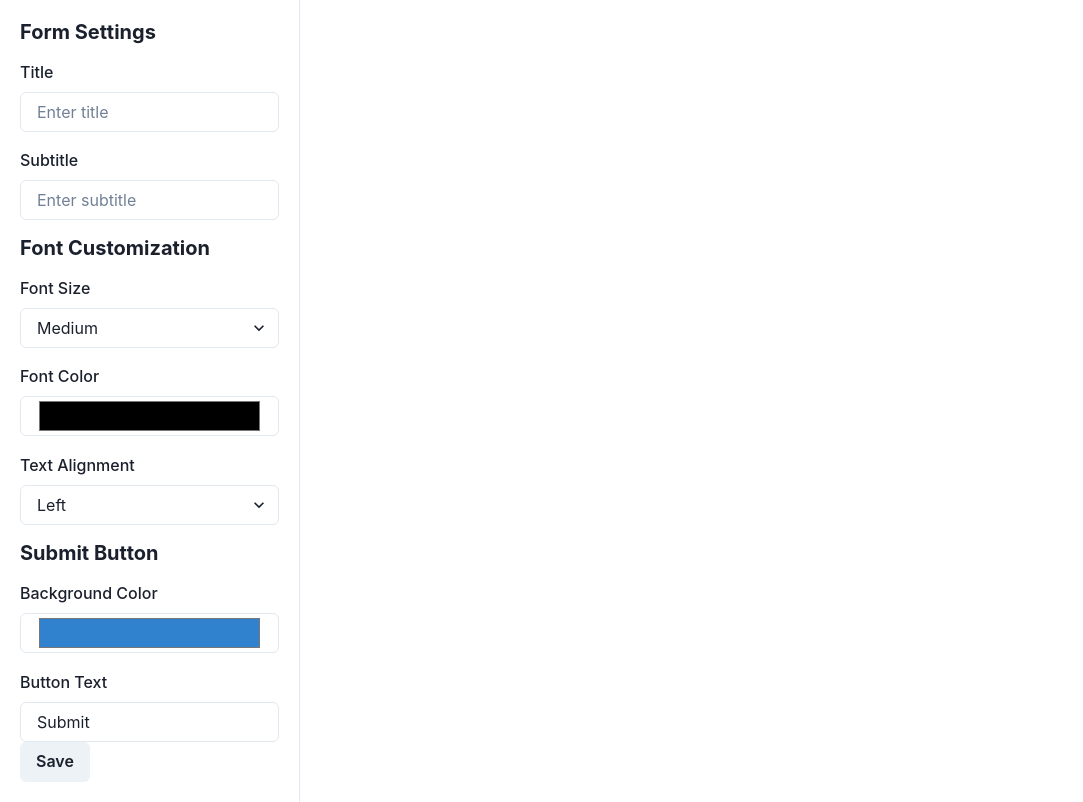
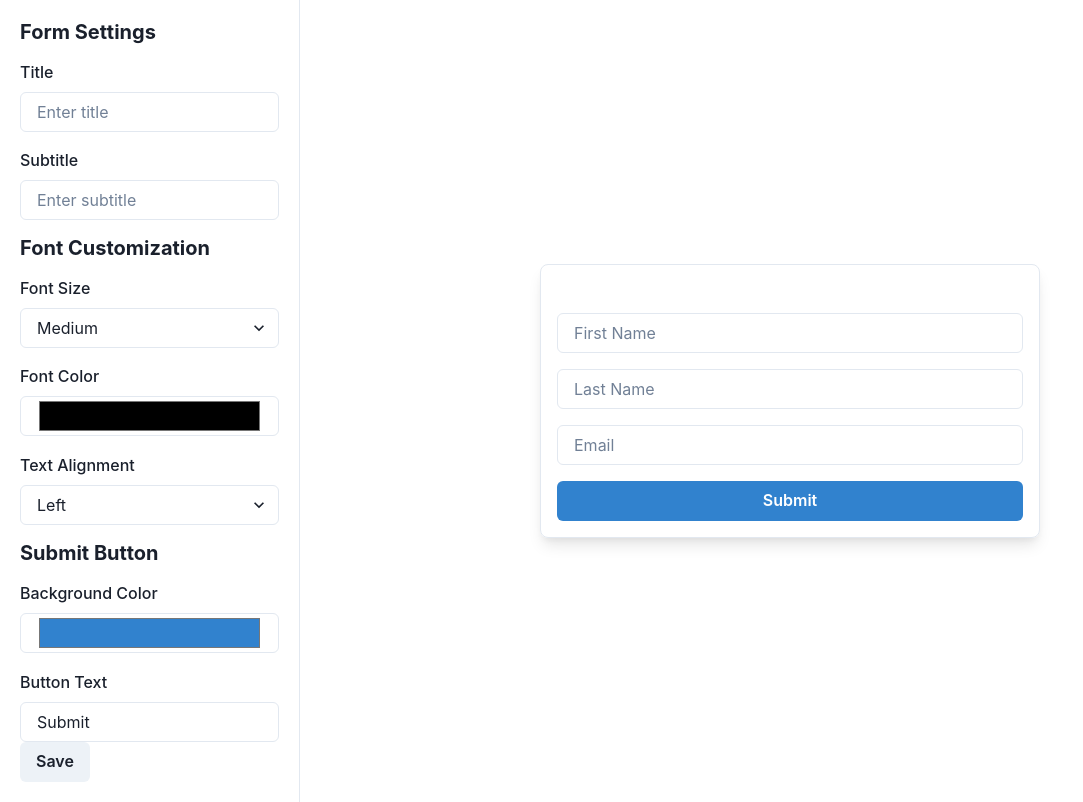
Before and after one commit to Fato07/viralLoops-form-widget-editor, a Next.js app: page / in a window 1280 px wide. Shown: the whole page, without its empty margins (0-1083 px from the left). Built offline with nearby package versions, Linux system fonts and the light colour scheme.

Commit message:
Add @chakra-ui/icons dependency and add Preview component to Layout

```diff
--- a/package.json
+++ b/package.json
@@ -9,6 +9,7 @@
     "lint": "next lint"
   },
   "dependencies": {
+    "@chakra-ui/icons": "^2.1.1",
     "@chakra-ui/next-js": "^2.1.5",
     "@chakra-ui/react": "^2.8.1",
     "@emotion/react": "^11.11.1",
--- a/src/components/Layout.tsx
+++ b/src/components/Layout.tsx
@@ -1,5 +1,6 @@
 import { Box, Flex } from '@chakra-ui/react';
 import Sidebar from './sidebar/Sidebar';
+import Preview from './preview/Preview';
 
 interface LayoutProps {
  children: React.ReactNode;
@@ -8,8 +9,8 @@ const Layout: React.FC<LayoutProps> = ({ children }) => {
  return (
   <Flex>
    <Sidebar />
-   <Box flex="1" p="4">
-    {children}
+   <Box flex="1" p="4" display="flex" justifyContent="center" alignItems="center">
+    <Preview />
    </Box>
   </Flex>
  );
--- /dev/null
+++ b/src/components/preview/Preview.tsx
@@ -0,0 +1,52 @@
+
+import { RootState } from '@/store/store';
+import { Box, Heading, Text, Input, Button, VStack } from '@chakra-ui/react';
+import { useSelector } from 'react-redux';
+
+const Preview = () => {
+ // Fetch state from Redux store
+ const title = useSelector((state: RootState) => state.titleSubtitle.title);
+ const subtitle = useSelector((state: RootState) => state.titleSubtitle.subtitle);
+ const fontSize = useSelector((state: RootState) => state.fontCustomization.fontSize);
+ const fontColor = useSelector((state: RootState) => state.fontCustomization.fontColor);
+ const textAlign = useSelector((state: RootState) => state.fontCustomization.textAlign);
+ const backgroundColor = useSelector((state: RootState) => state.submitButton.backgroundColor);
+ const buttonText = useSelector((state: RootState) => state.submitButton.text);
+
+ return (
+  <Box
+   p="4"
+   borderWidth="1px"
+   borderRadius="lg"
+   boxShadow="lg"
+   width="100%"
+   maxW="500px"
+  >
+   <VStack spacing={4} align="stretch">
+    <Heading
+     size="lg"
+     fontSize={fontSize}
+     color={fontColor}
+     textAlign={textAlign as any}
+    >
+     {title}
+    </Heading>
+    <Text
+     fontSize="md"
+     color={fontColor}
+     textAlign={textAlign as any}
+    >
+     {subtitle}
+    </Text>
+    <Input placeholder="First Name" />
+    <Input placeholder="Last Name" />
+    <Input placeholder="Email" required />
+    <Button backgroundColor={backgroundColor} color="white">
+     {buttonText}
+    </Button>
+   </VStack>
+  </Box>
+ );
+};
+
+export default Preview;
```
Also changed, not shown: 1 other file (tests, documents, lock files or other folders).
